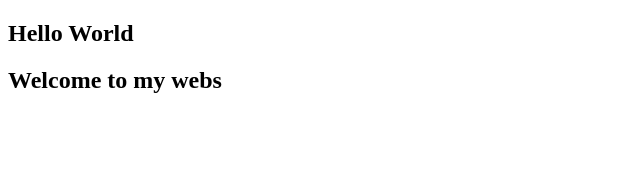
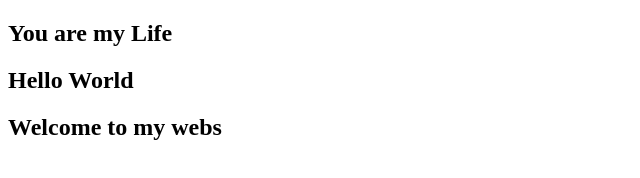
Before and after one commit to Sithu-Walar/Hello, a plain HTML site: page index.html in a window 1280 px wide. Shown: the whole page, without its empty margins (0-640 px from the left). Drawn offline with Linux system fonts and the light colour scheme.

Commit message:
Update index.html
Add my life

```diff
--- a/index.html
+++ b/index.html
@@ -6,6 +6,7 @@
     <title>git test</title>
 </head>
 <body>
+    <h2>You are my Life</h2>
     <h2>Hello World</h2>
     <h2>Welcome to my webs</h2>
 </body>
```
